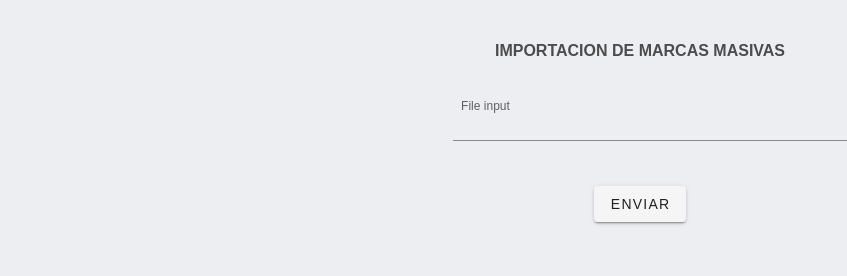
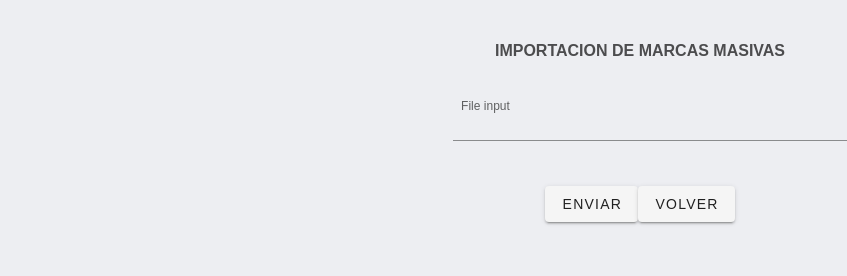
Before and after one commit to ReinaldoM2/ProdcutsVueJS, a Vue app: page /brands/import_from_file in a window 1280 px wide. Shown: the top 276 px of the page, without its empty margins (0-847 px from the left). Built offline with nearby package versions, Linux system fonts and the light colour scheme.

Commit message:
Update 17/02/2020

```diff
--- a/src/components/createBrand.vue
+++ b/src/components/createBrand.vue
@@ -34,7 +34,7 @@
          Crear
         </v-btn>
         <v-btn
-        class="mr-4"
+        class="mr-4" @click="$router.push('/')"
         >
          Volver
         </v-btn>
--- a/src/components/importBrands.vue
+++ b/src/components/importBrands.vue
@@ -13,6 +13,7 @@
       <v-row>
             <v-col>
                 <v-btn type="submit">Enviar</v-btn>
+                <v-btn class="mr-4" @click="$router.push('/')"> Volver </v-btn>
             </v-col>
       </v-row>
     </v-container>
```
